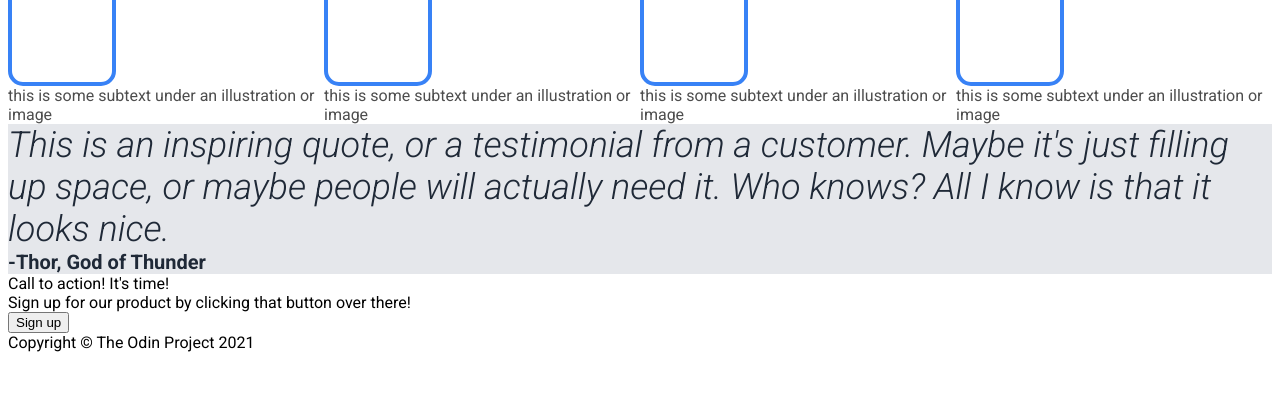
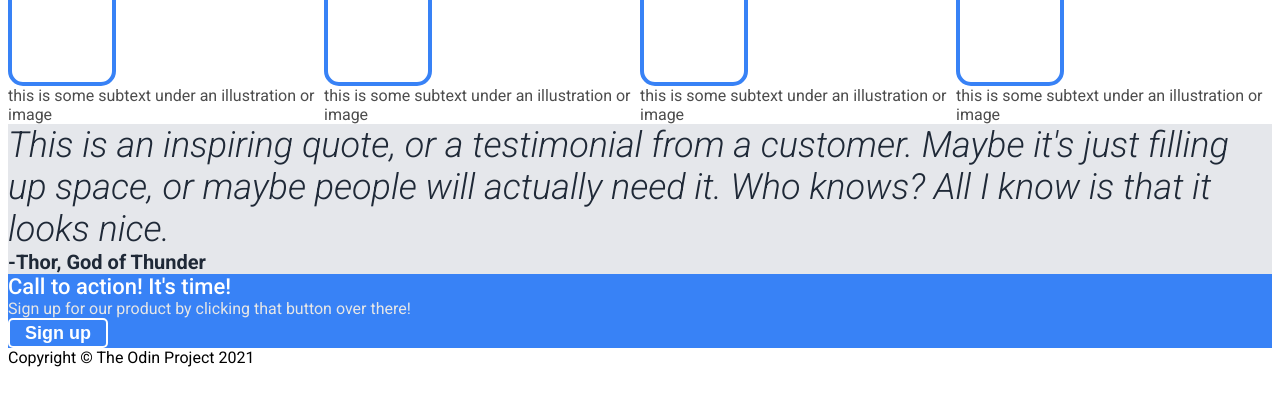
Before and after one commit to JL-CodeMonkey/Landing-Page, a plain HTML site: page index.html in a window 1280 px wide. Shown: the part 219-624 px from the top of the page. Drawn offline with Linux system fonts and the light colour scheme.

Commit message:
Added classes for content3 in index.html and finished a rough draft of css for style.css

```diff
--- a/index.html
+++ b/index.html
@@ -59,13 +59,13 @@
 
         <div class="content3">
             <div class="sign-up-info">
-                <div>Call to action! It's time!</div>
-                <div>Sign up for our product by clicking that button over there!</div>
+                <div class="content3-title">Call to action! It's time!</div>
+                <div class="content3-details">Sign up for our product by clicking that button over there!</div>
             </div>
-            <button>Sign up</button>
+            <button class="sign-up-button">Sign up</button>
         </div>
 
-        <div>Copyright &#169; The Odin Project 2021</div>
+        <div class="footer">Copyright &#169; The Odin Project 2021</div>
 
     </body>
 </html>
--- a/style.css
+++ b/style.css
@@ -88,3 +88,31 @@ body {
 }
 
 /*end of content2*/
+
+.content3 {
+    background-color: #3882F6;
+    color: white;
+}
+
+.content3-title {
+    font-size: 22px;
+    font-weight: 500;
+}
+
+.content3-details {
+    color: rgb(230, 230, 230);
+}
+
+.sign-up-button {
+    background-color: #3882F6;
+    color: white;
+    border: none;
+    border: 2px solid white;
+    border-radius: 5px;
+    font-weight: bold;
+    font-size: 18px;
+    width: 100px;
+    height: 30px;
+}
+
+/*end of content3*/
```
